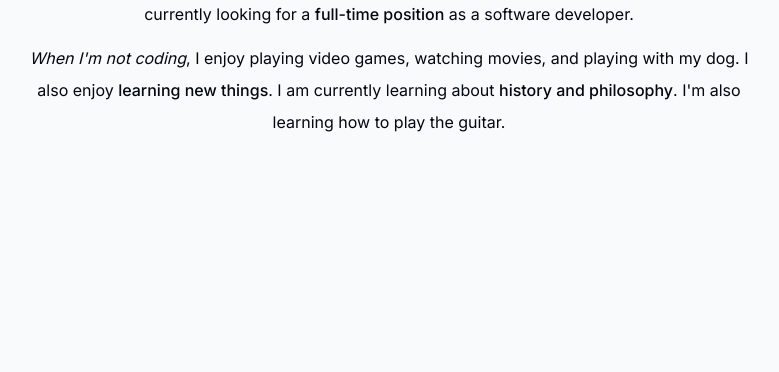
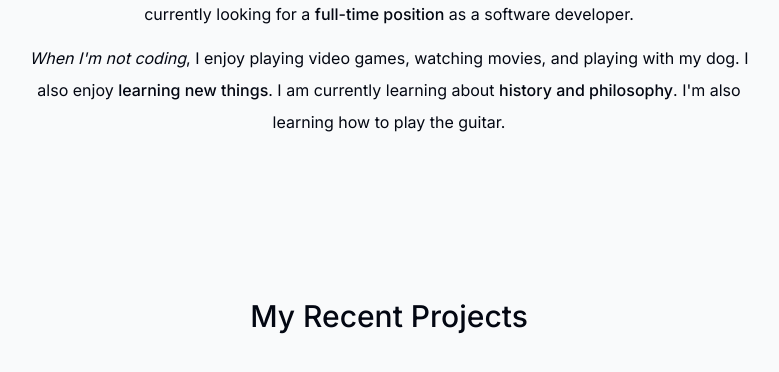
Before and after one commit to RenePung/portfolio-website-rene, a Next.js app: page / in a window 1280 px wide. Shown: the part 1054-1426 px from the top of the page, without its empty margins (251-1030 px from the left). Built offline with nearby package versions, Linux system fonts and the light colour scheme.

Commit message:
created projects section and added it to our page.tsx

```diff
--- a/app/page.tsx
+++ b/app/page.tsx
@@ -1,14 +1,16 @@
 import About from "@/components/about";
 import Intro from "@/components/intro";
+import { Projects } from "@/components/projects";
 import SectionDivider from "@/components/section-divider";
 //----------------imports----------------------------------
 
 
-// centering all sections on our page
+// centering all sections on our page - every section file (example: intro.tsx, projects.tsx etc.) made has to be imported in here for a structure of the page!
 export default function Home() {
   return <main className="flex flex-col items-center px-4">
     <Intro />
     <SectionDivider />
     <About />
+    <Projects />
   </main>;
 }
--- /dev/null
+++ b/components/projects.tsx
@@ -0,0 +1,10 @@
+import React from 'react'
+import SectionHeading from './section-heading'
+
+export const Projects = () => {
+  return (
+    <section>
+        <SectionHeading>My Recent Projects</SectionHeading>
+    </section>
+  )
+}
```
